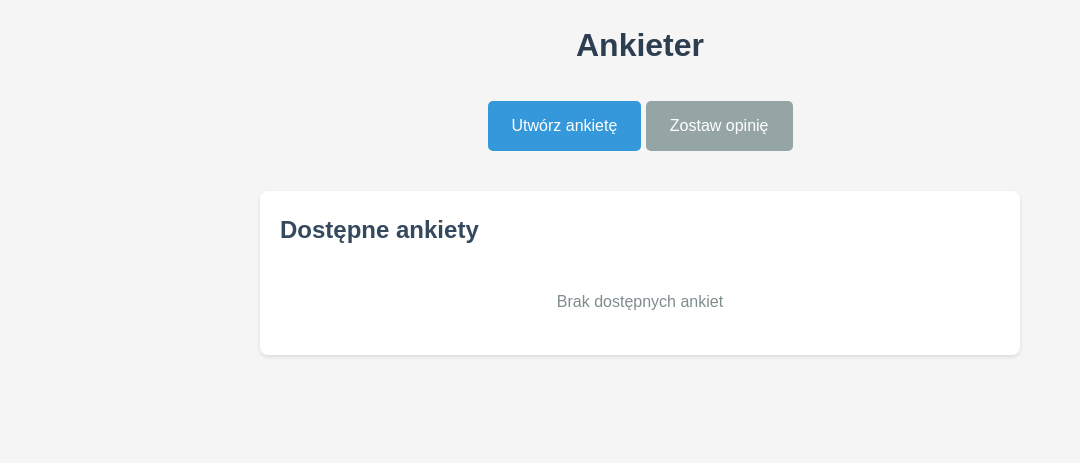
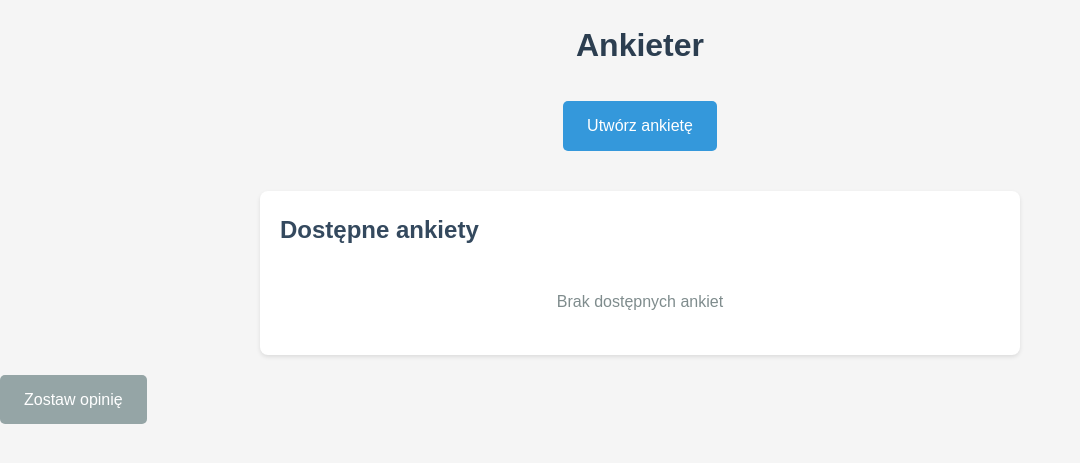
Before and after one commit to wr34876/ankieter, a Flask app: page / in a window 1280 px wide. Shown: the top 463 px of the page, without its empty margins (0-1080 px from the left). Run offline with Flask 3, Linux system fonts and the light colour scheme; data that the repository does not hold is empty.

Commit message:
Update index.html

```diff
--- a/app/templates/index.html
+++ b/app/templates/index.html
@@ -12,7 +12,6 @@
         <h1>Ankieter</h1>
         <div class="actions">
             <a href="{{ url_for('main.create_poll') }}" class="button">Utwórz ankietę</a>
-            <a href="{{ url_for('main.feedback') }}" class="button-secondary">Zostaw opinię</a>
         </div>
 
         <div class="polls-list">
@@ -33,4 +32,7 @@
         </div>
     </div>
 </body>
+<footer>
+    <a href="{{ url_for('main.feedback') }}" class="button-secondary">Zostaw opinię</a>
+</footer>
 </html>
```
